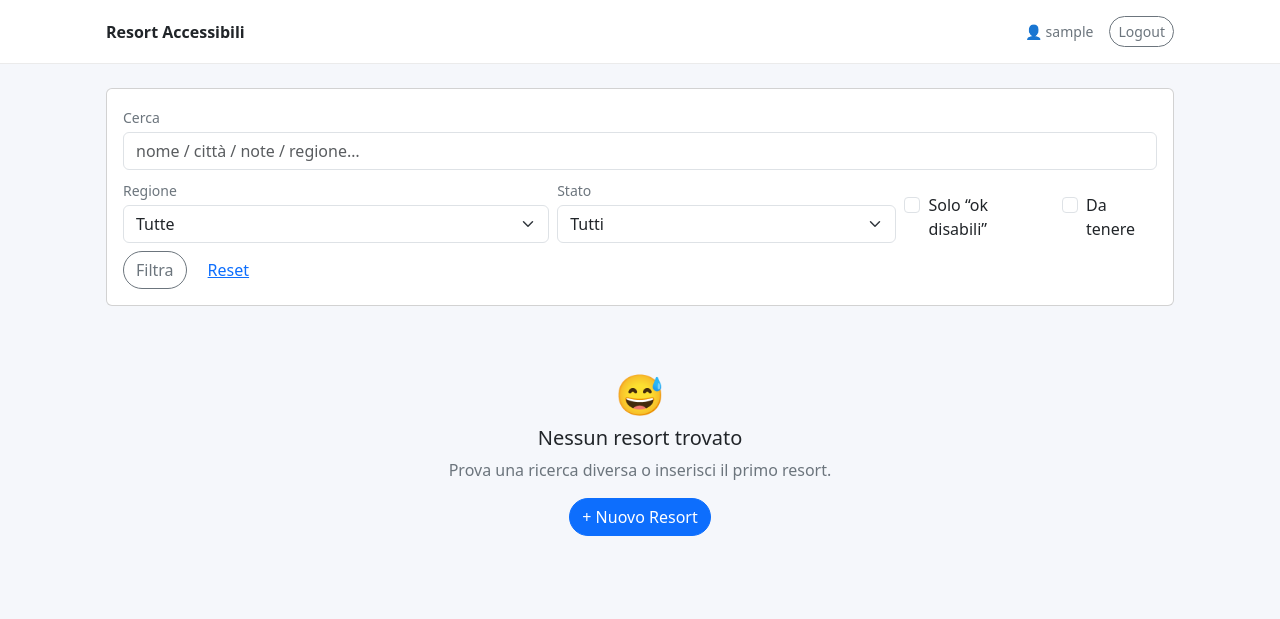
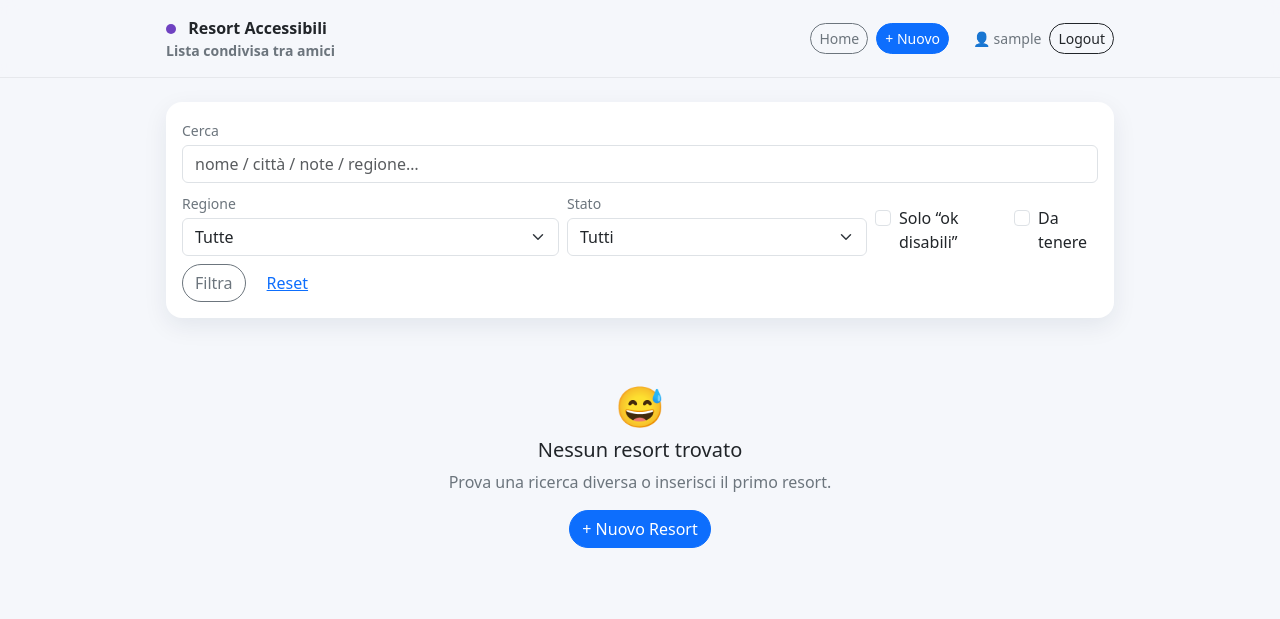
Before and after one commit to teskio83/resort-accessibili, a Flask app: page / in a window 1280 px wide. Shown: the top 619 px of the page. Run offline with Flask 3, Linux system fonts and the light colour scheme; the visitor is signed in with stand-in values (Sample User, id 1); data that the repository does not hold is empty; some libraries are stand-ins or nearby versions.

Commit message:
Update base.html with new title and layout adjustments

```diff
--- a/templates/base.html
+++ b/templates/base.html
@@ -3,50 +3,101 @@
 <head>
   <meta charset="utf-8">
   <meta name="viewport" content="width=device-width, initial-scale=1">
-  <title>{% block title %}{% endblock %}</title>
+  <title>{% block title %}Resort Accessibili{% endblock %}</title>
 
   <link href="https://cdn.jsdelivr.net/npm/bootstrap@5.3.3/dist/css/bootstrap.min.css" rel="stylesheet">
 
   <style>
     body { background: #f5f7fb; }
-    .app-shell { max-width: 1100px; margin: 0 auto; }
+    .app-shell { max-width: 980px; margin: 0 auto; }
     .topbar {
-      background: #ffffff;
-      border-bottom: 1px solid rgba(0,0,0,.08);
+      position: sticky; top: 0; z-index: 10;
+      background: rgba(245,247,251,.9);
+      backdrop-filter: blur(8px);
+      border-bottom: 1px solid rgba(0,0,0,.06);
     }
+    .brand-dot { width:10px; height:10px; border-radius:50%; display:inline-block; margin-right:8px; background:#6f42c1; }
     .btn-pill { border-radius: 999px; }
+    .card-resort { border:0; box-shadow: 0 8px 24px rgba(18,38,63,.08); border-radius: 16px; }
     .muted { color: #6c757d; }
+    .progress { height: 10px; border-radius: 999px; background: rgba(13,110,253,.10); }
+    .progress-bar { border-radius: 999px; }
+    .badge-soft {
+      background: rgba(13,110,253,.10);
+      color: #0d6efd;
+      border: 1px solid rgba(13,110,253,.18);
+    }
+    .badge-soft-danger {
+      background: rgba(220,53,69,.10);
+      color: #dc3545;
+      border: 1px solid rgba(220,53,69,.18);
+    }
+    .badge-soft-warning {
+      background: rgba(255,193,7,.12);
+      color: #a07800;
+      border: 1px solid rgba(255,193,7,.22);
+    }
+    .badge-soft-success {
+      background: rgba(25,135,84,.12);
+      color: #198754;
+      border: 1px solid rgba(25,135,84,.22);
+    }
+    .note-clamp {
+      display: -webkit-box;
+      -webkit-line-clamp: 2;
+      -webkit-box-orient: vertical;
+      overflow: hidden;
+    }
   </style>
 </head>
-
 <body>
 
 <div class="topbar py-3">
-    <div class="app-shell px-3 d-flex justify-content-between align-items-center">
+  <div class="app-shell px-3">
+    <div class="d-flex align-items-center justify-content-between gap-2">
 
       <div class="fw-semibold">
-        Resort Accessibili
+        <span class="brand-dot"></span>
+        <a class="text-decoration-none text-dark" href="{{ url_for('index') }}">Resort Accessibili</a>
+        <div class="small muted">Lista condivisa tra amici</div>
       </div>
 
+      <!-- 👇 DESTRA -->
+      <div class="d-flex gap-2 align-items-center">
+
+        <a class="btn btn-outline-secondary btn-sm btn-pill" href="{{ url_for('index') }}">Home</a>
+        <a class="btn btn-primary btn-sm btn-pill" href="{{ url_for('new_resort') }}">+ Nuovo</a>
+
         {% if session.get("user") %}
-        <div class="d-flex align-items-center gap-3">
-          <span class="small muted">
+          <span class="small muted ms-3">
             👤 {{ session.get("user") }}
           </span>
-          <a href="{{ url_for('logout') }}" class="btn btn-outline-secondary btn-sm btn-pill">
+          <a class="btn btn-outline-dark btn-sm btn-pill" href="{{ url_for('logout') }}">
             Logout
           </a>
-        </div>
         {% endif %}
 
+      </div>
+
+    </div>
   </div>
 </div>
 
 <main class="app-shell px-3 py-4">
+  {% with messages = get_flashed_messages(with_categories=true) %}
+    {% if messages %}
+      {% for cat, msg in messages %}
+        <div class="alert alert-{{ 'success' if cat=='success' else ('warning' if cat=='warning' else ('danger' if cat=='danger' else 'secondary')) }} alert-dismissible fade show" role="alert">
+          {{ msg }}
+          <button type="button" class="btn-close" data-bs-dismiss="alert" aria-label="Close"></button>
+        </div>
+      {% endfor %}
+    {% endif %}
+  {% endwith %}
+
   {% block content %}{% endblock %}
 </main>
 
 <script src="https://cdn.jsdelivr.net/npm/bootstrap@5.3.3/dist/js/bootstrap.bundle.min.js"></script>
-
 </body>
 </html>
```
Lines whose indentation alone changed are shown as unchanged.
